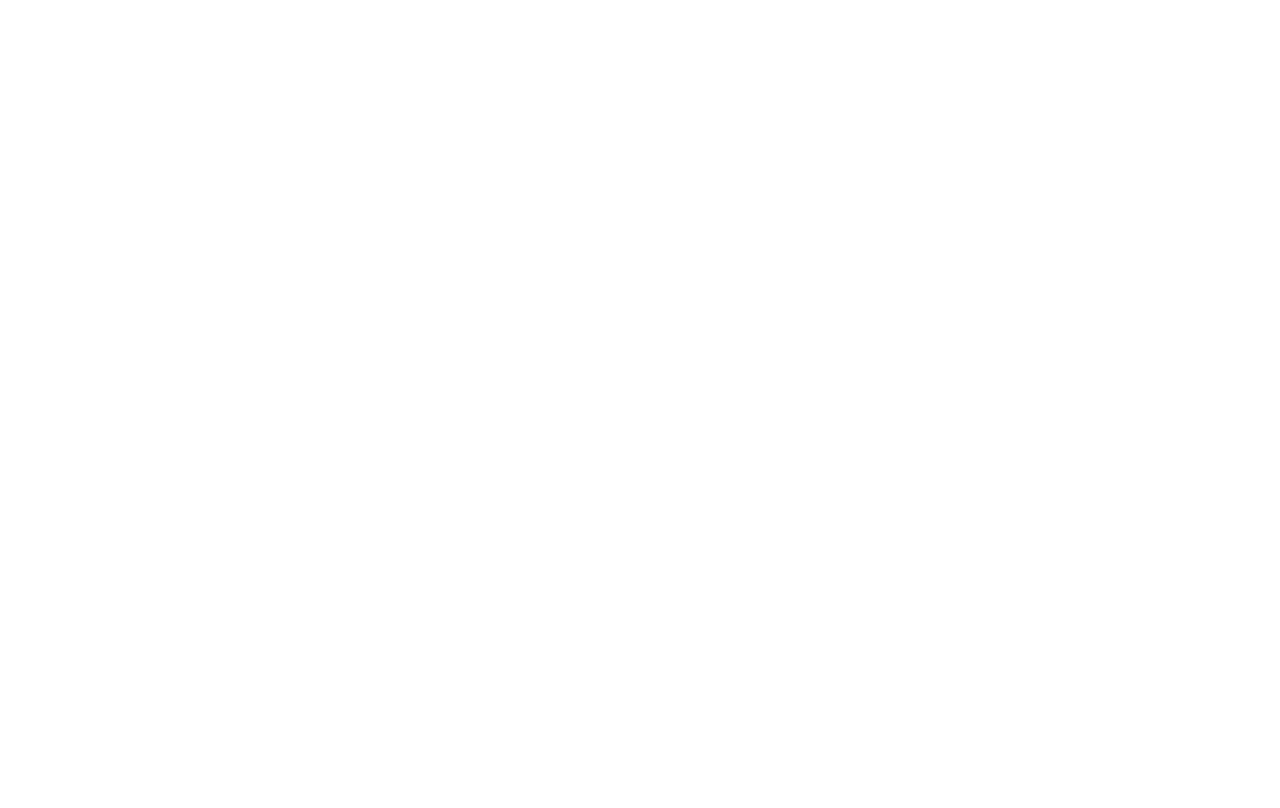
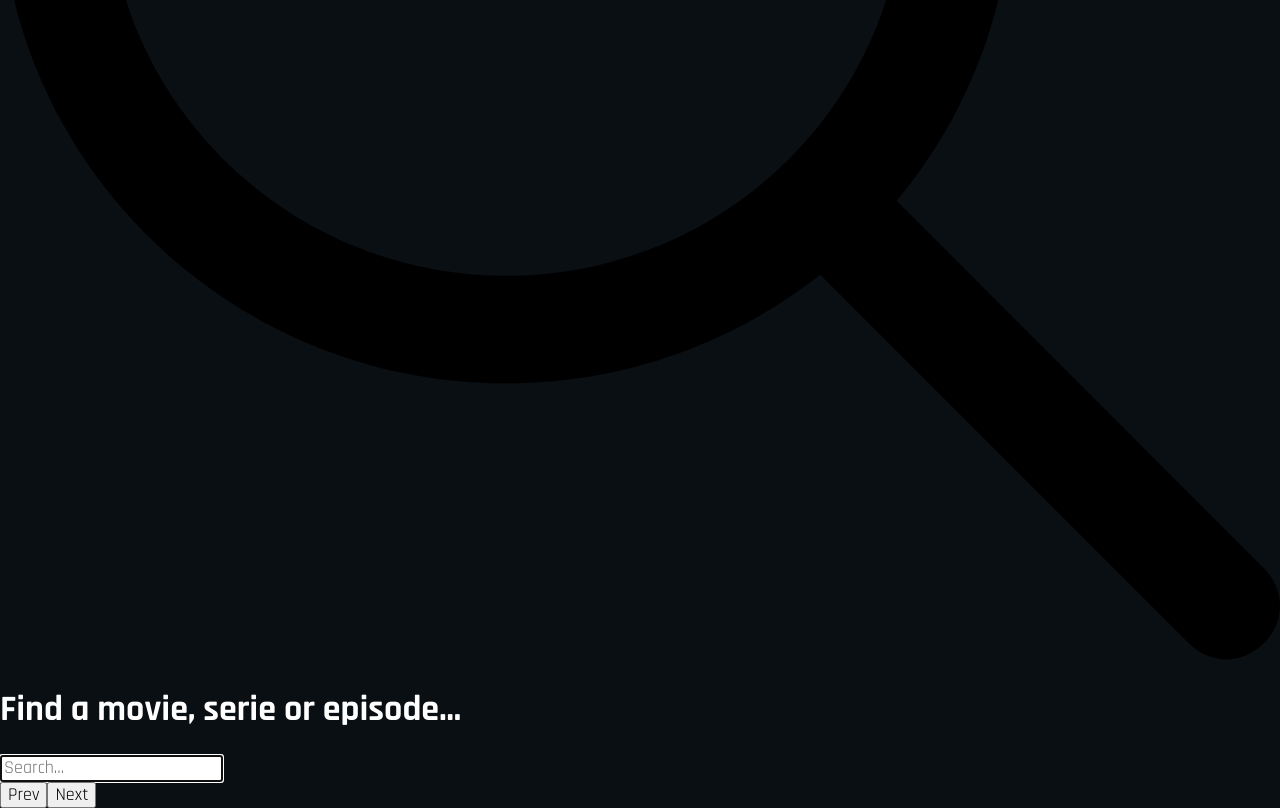
Before and after one commit to yoktav/movie-app, a Next.js app: page /search in a window 1280 px wide. Before the commit this address had no page. Shown: the part 641-1449 px from the top of the page. Before the commit the page ends 800 px from the top, so only its background shows below. Built offline with nearby package versions, Linux system fonts and the light colour scheme.

Commit message:
Create search page

```diff
--- /dev/null
+++ b/pages/search.js
@@ -0,0 +1,17 @@
+import React from 'react';
+import Container from '../components/Container/Container';
+import Content from '../components/Content/Content';
+import Header from '../components/Header/Header';
+import Search from '../components/Search/Search';
+import grid from '../node_modules/bootstrap/scss/bootstrap-grid.scss';
+
+const SearchMoviePage = () => (
+  <Container title="Search Movie">
+    <Header />
+
+    <Content className={grid.container}>
+      <Search />
+    </Content>
+  </Container>
+);
+export default SearchMoviePage;
```
